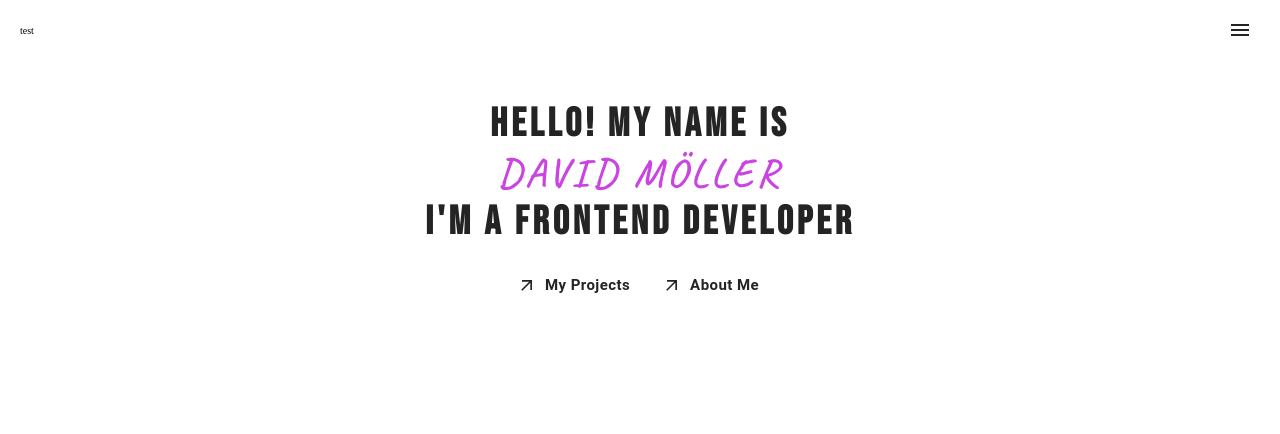
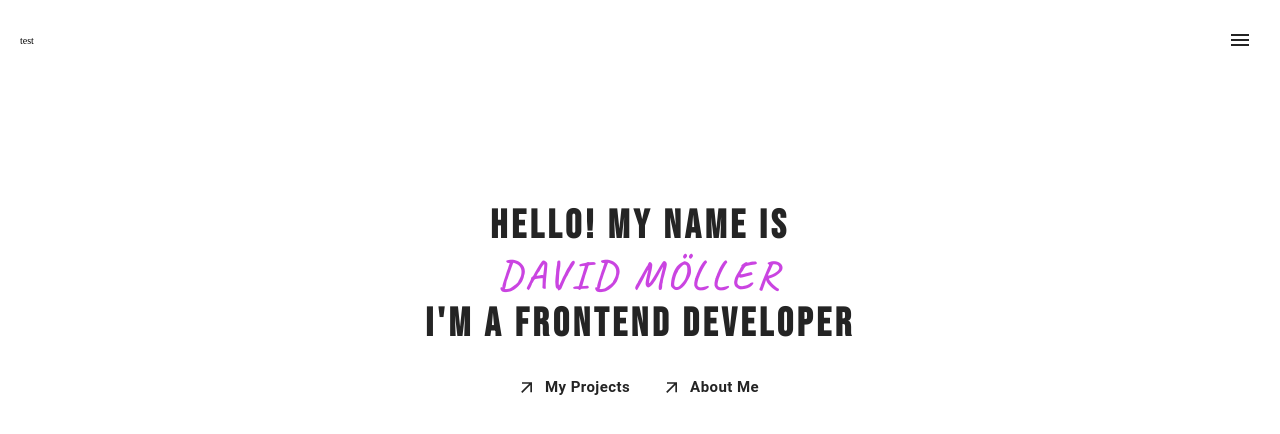
Before and after one commit to Molberda/final-portfolio, a React (Create React App) app: page / in a window 1280 px wide. Shown: the top 434 px of the page. Built offline with nearby package versions, Linux system fonts and the light colour scheme.

Commit message:
placed the home row in the middle of the home container using position absolute

```diff
--- a/src/CSS/Home.css
+++ b/src/CSS/Home.css
@@ -2,7 +2,14 @@
   min-height: 100vh;
 }
 
+.home__container{
+  position: relative;
+}
+
 .home__row {
+  position: absolute;
+  top: 50%;
+  transform: translateY(50%);
   gap: 2em;
 }
 
--- a/src/CSS/Nav.css
+++ b/src/CSS/Nav.css
@@ -6,7 +6,7 @@ nav{
     left: 0;
     right: 0;
     padding: 0 2em;
-    height: 6em;
+    height: 8em;
 }
 
 nav > .MuiIconButton-root{
```
